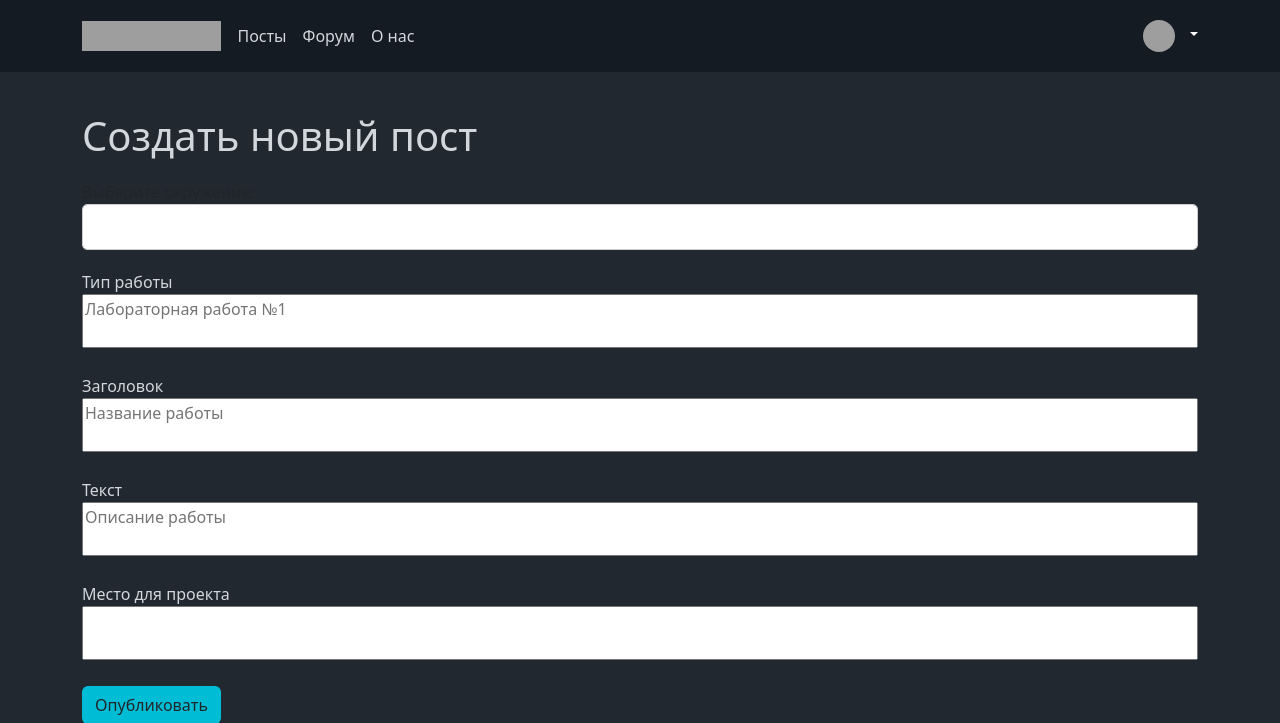
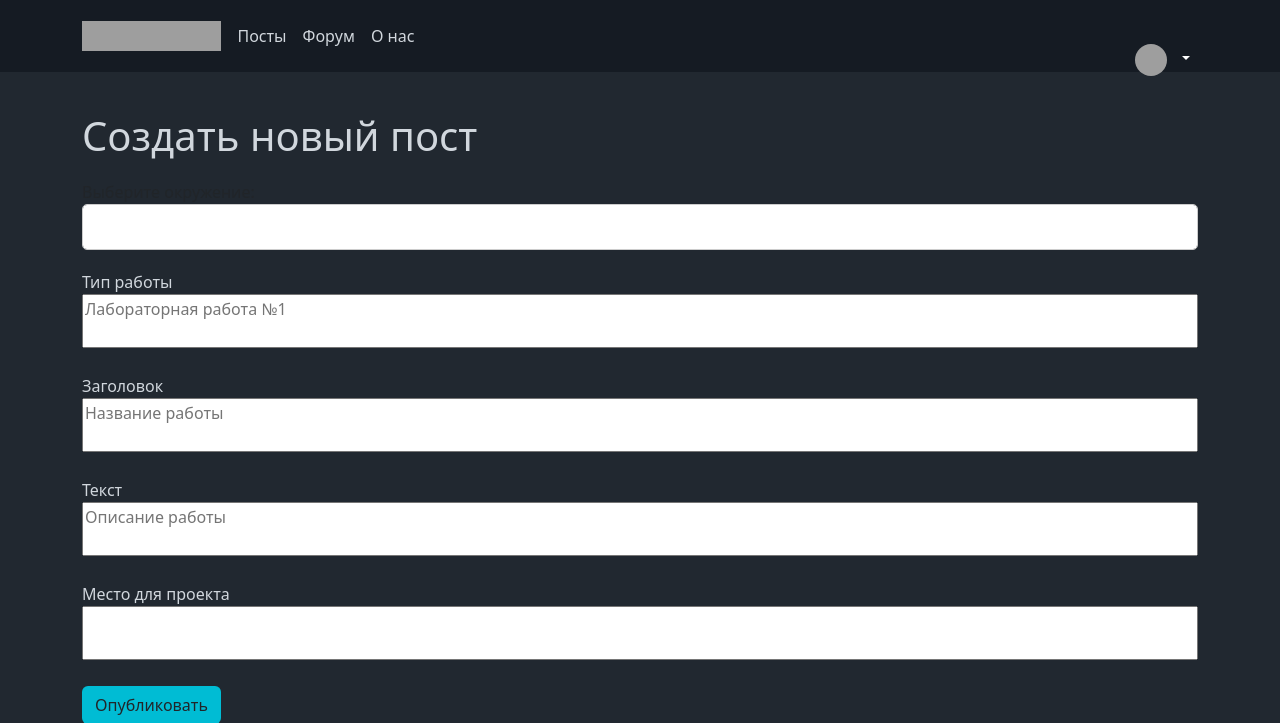
Before and after one commit to TTsanchez/code3d, a Flask app: page /newpost in a window 1280 px wide. Shown: the top 723 px of the page. Run offline with Flask 3, Linux system fonts and the light colour scheme; a user stored in the database is signed in; data comes from the database, SQL or seed files in the repository; some libraries are stand-ins or nearby versions; grey boxes are pictures that could not be loaded.

Commit message:
small changes

```diff
--- a/app/static/css/dark_theme.css
+++ b/app/static/css/dark_theme.css
@@ -28,6 +28,7 @@ p,pre,h1,h2,h3,h4,h5,h6,h7,a,label{
 
 .card, .container_reg {
     background-color: #383f48;
+    position: relative;
 }
 
 .post-card-link {
@@ -38,6 +39,12 @@ p,pre,h1,h2,h3,h4,h5,h6,h7,a,label{
 .post-card:hover {
     box-shadow: 0 8px 10px rgba(0, 188, 212, .5);
     background-color: #363741;
+}
+
+.dropdown-toggle {
+  position: absolute;
+  top: 0.5rem;
+  right: 0.5rem;
 }
 
 .dropdown-menu {
@@ -55,3 +62,7 @@ p,pre,h1,h2,h3,h4,h5,h6,h7,a,label{
 .preview-section, .code-section {
     background-color: #383f48;
 }
+
+#options_post:hover {
+  color: #00bcd4!important;
+}
--- a/app/templates/posts.html
+++ b/app/templates/posts.html
@@ -21,7 +21,7 @@
             <div class="row justify-content-center" class="row">
                 <div>
                     <div id="delete_post_bttn" data-post-id="{{ post.post_id }}">
-                        <a href="#" class="d-block text-decoration-none"
+                        <a id="options_post" href="#" class="text-decoration-none"
                            data-bs-toggle="dropdown" aria-expanded="false">. . .
                         </a>
                         <ul class="dropdown-menu text-small" style="">
```
